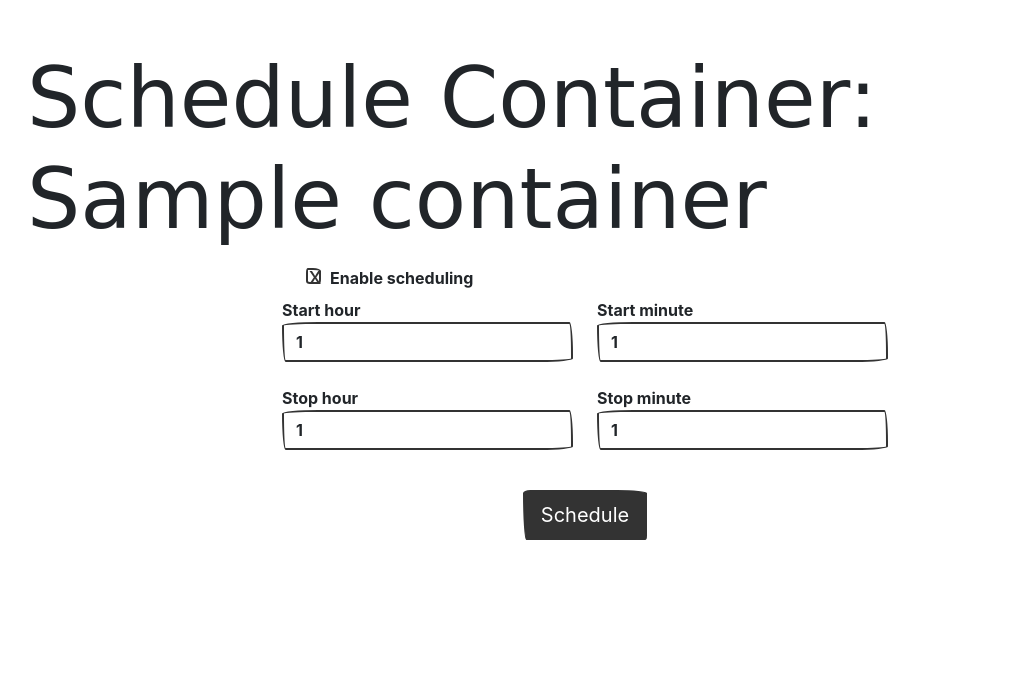
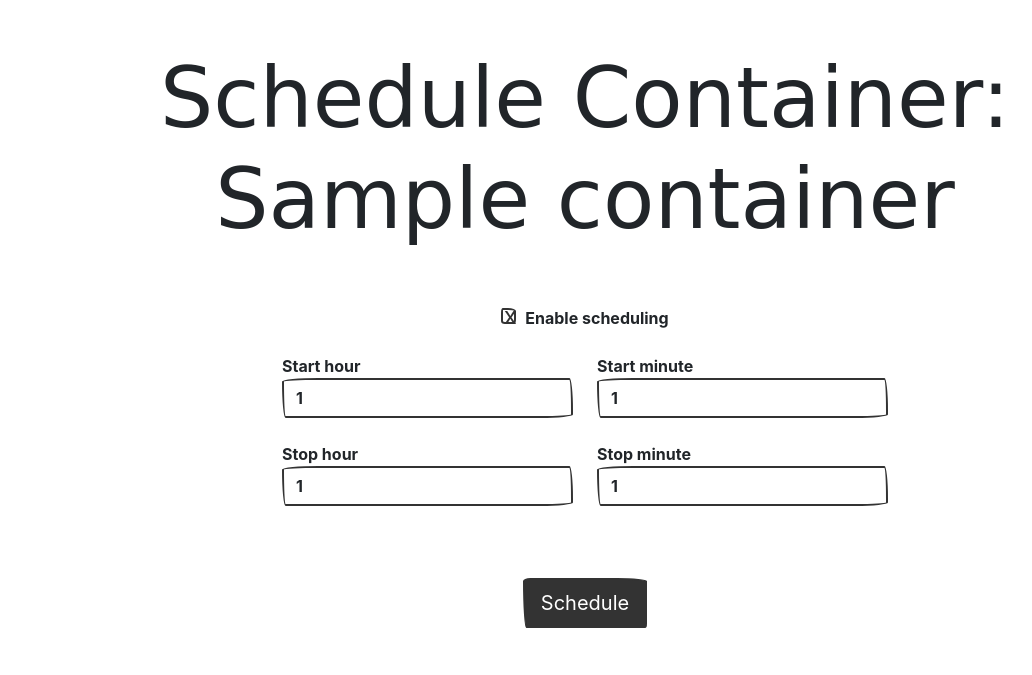
Before and after one commit to lc-at/dockurr, a Flask app: page /schedule-container/1 in a window 1280 px wide. Shown: the part 68-743 px from the top of the page, without its empty margins (55-1087 px from the left). Run offline with Flask 3, Linux system fonts and the light colour scheme; the visitor is signed in with stand-in values (Sample User, id 1); tables that the repository leaves empty hold one stand-in row (values such as "Sample post"); some web fonts are replaced.

Commit message:
update container

```diff
--- a/dockurr/templates/schedule_container.html
+++ b/dockurr/templates/schedule_container.html
@@ -4,8 +4,8 @@
 
 {% block container %}
   <form method="post" class="d-flex justify-content-center flex-column align-items-center" x-data="{ enabled: {{ container.scheduled|tojson }} }">
-    <h1>Schedule Container: {{container.name}}</h1>
-    <div class="w-50 my-2 form-check">
+    <h1 class="text-center">Schedule Container: <br>{{container.name}}</h1>
+    <div class="mt-5 mb-4 form-check">
       <input type="checkbox" class="form-check-input" id="checkEnableScheduling" name="scheduled" x-model="enabled">
       <label class="form-check-label" for="checkEnableScheduling">Enable scheduling</label>
     </div>
@@ -35,7 +35,7 @@
         </div>
       </div>
       <div class="d-flex justify-content-center align-item-center col-6">
-        <button class="my-3 btn btn-primary btn-lg" type="submit">Schedule</button>
+        <button class="my-5 btn btn-primary btn-lg" type="submit">Schedule</button>
       </div>
   </form>
 {% endblock %}
```
Also changed, not shown: dockurr/templates/auth.html (+5 -3 lines), dockurr/templates/create_container.html (+5 -2 lines).
